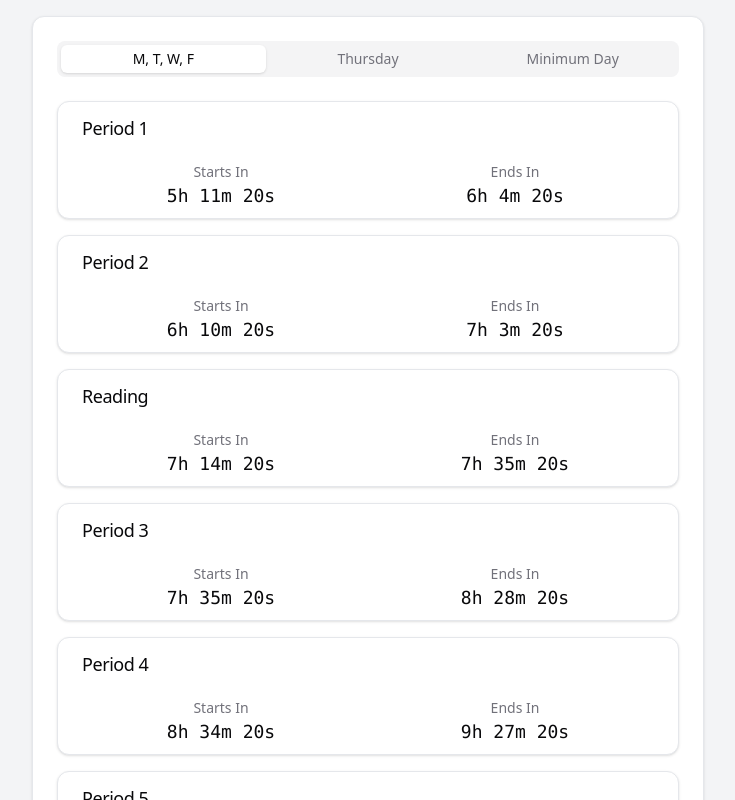
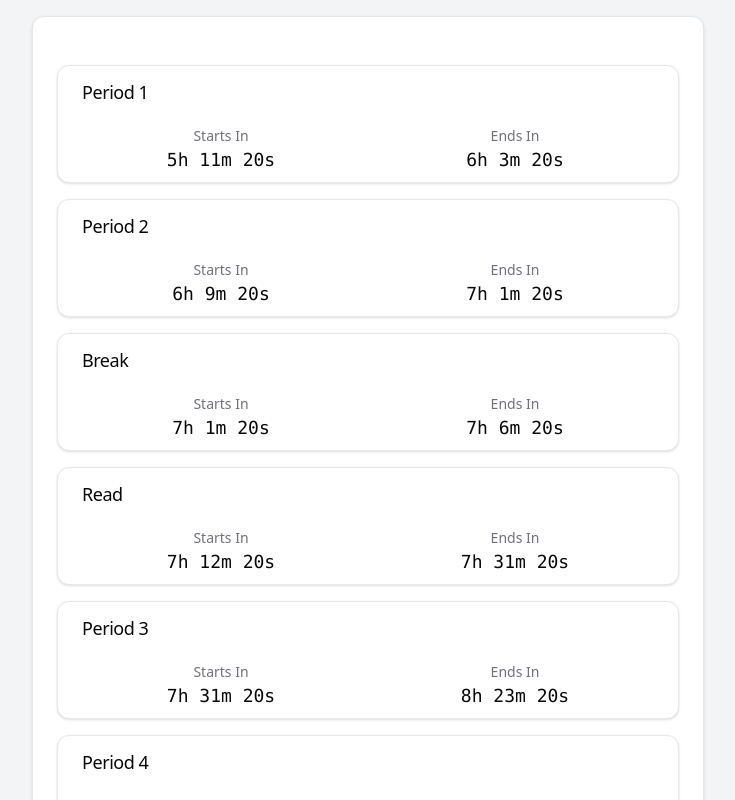
Before and after one commit to pokeshah/msjh.io, a Next.js app: page /s in a window 1280 px wide. Shown: the top 800 px of the page, without its empty margins (272-1007 px from the left). Built offline with nearby package versions, Linux system fonts and the light colour scheme.

Commit message:
update schedule

```diff
--- a/app/s/page.tsx
+++ b/app/s/page.tsx
@@ -1,7 +1,6 @@
 'use client';
 
 import { Card, CardContent, CardHeader, CardTitle } from "@/components/ui/card";
-import { Tabs, TabsList, TabsTrigger } from "@/components/ui/tabs";
 import { Badge } from "@/components/ui/badge";
 import { useState, useEffect } from 'react';
 
@@ -21,34 +20,17 @@ interface CountdownItem extends ScheduleItem {
 }
 
 const ScheduleTimer = () => {
-  const [currentTab, setCurrentTab] = useState<"regular" | "thursday" | "minimum">("regular");
-
-  const schedules: Record<"regular" | "thursday" | "minimum", ScheduleItem[]> = {
+  const schedules: { regular: ScheduleItem[] } = {
     regular: [
-      { label: "Period 1", startHour: 8, startMinute: 30, endHour: 9, endMinute: 23 },
-      { label: "Period 2", startHour: 9, startMinute: 29, endHour: 10, endMinute: 22 },
-      { label: "Reading", startHour: 10, startMinute: 33, endHour: 10, endMinute: 54 },
-      { label: "Period 3", startHour: 10, startMinute: 54, endHour: 11, endMinute: 47 },
-      { label: "Period 4", startHour: 11, startMinute: 53, endHour: 12, endMinute: 46 },
-      { label: "Period 5", startHour: 13, startMinute: 27, endHour: 14, endMinute: 20 },
-      { label: "Period 6", startHour: 14, startMinute: 26, endHour: 15, endMinute: 19 }
-    ],
-    thursday: [
-      { label: "Period 1", startHour: 8, startMinute: 30, endHour: 9, endMinute: 18 },
-      { label: "Period 2", startHour: 9, startMinute: 24, endHour: 10, endMinute: 12 },
-      { label: "Advisory", startHour: 10, startMinute: 23, endHour: 11, endMinute: 5 },
-      { label: "Period 3", startHour: 11, startMinute: 11, endHour: 11, endMinute: 59 },
-      { label: "Period 4", startHour: 12, startMinute: 5, endHour: 12, endMinute: 53 },
-      { label: "Period 5", startHour: 13, startMinute: 33, endHour: 14, endMinute: 21 },
-      { label: "Period 6", startHour: 14, startMinute: 27, endHour: 15, endMinute: 15 }
-    ],
-    minimum: [
-      { label: "Period 1", startHour: 8, startMinute: 30, endHour: 9, endMinute: 9 },
-      { label: "Period 2", startHour: 9, startMinute: 15, endHour: 9, endMinute: 54 },
-      { label: "Period 3", startHour: 10, startMinute: 0, endHour: 10, endMinute: 39 },
-      { label: "Period 4", startHour: 10, startMinute: 51, endHour: 11, endMinute: 30 },
-      { label: "Period 5", startHour: 11, startMinute: 36, endHour: 12, endMinute: 15 },
-      { label: "Period 6", startHour: 12, startMinute: 21, endHour: 13, endMinute: 0 }
+      { label: "Period 1", startHour: 8, startMinute: 30, endHour: 9, endMinute: 22 },
+      { label: "Period 2", startHour: 9, startMinute: 28, endHour: 10, endMinute: 20 },
+      { label: "Break", startHour: 10, startMinute: 20, endHour: 10, endMinute: 25 },
+      { label: "Read", startHour: 10, startMinute: 31, endHour: 10, endMinute: 50 },
+      { label: "Period 3", startHour: 10, startMinute: 50, endHour: 11, endMinute: 42 },
+      { label: "Period 4", startHour: 11, startMinute: 48, endHour: 12, endMinute: 40 },
+      { label: "Lunch", startHour: 12, startMinute: 40, endHour: 13, endMinute: 15 },
+      { label: "Period 5", startHour: 13, startMinute: 21, endHour: 14, endMinute: 13 },
+      { label: "Period 6", startHour: 14, startMinute: 19, endHour: 15, endMinute: 11 }
     ]
   };
 
@@ -72,7 +54,7 @@ const ScheduleTimer = () => {
   const calculateCountdowns = () => {
     const currentTime = new Date();
 
-    const newCountdowns = schedules[currentTab].map(period => {
+    const newCountdowns = schedules.regular.map(period => {
       const startTime = new Date();
       startTime.setHours(period.startHour, period.startMinute, 0, 0);
 
@@ -98,29 +80,12 @@ const ScheduleTimer = () => {
     calculateCountdowns();
     const interval = setInterval(calculateCountdowns, 900);
     return () => clearInterval(interval);
-  }, [currentTab]);
-
-  const handleTabChange = (value: string) => {
-    if (value === "regular" || value === "thursday" || value === "minimum") {
-      setCurrentTab(value);
-    }
-  };
+  }, []);
 
   return (
       <div className="min-h-screen bg-gray-100 p-4">
         <Card className="max-w-2xl mx-auto">
           <CardHeader>
-            <Tabs
-                defaultValue={currentTab}
-                className="w-full"
-                onValueChange={handleTabChange}
-            >
-              <TabsList className="grid w-full grid-cols-3">
-                <TabsTrigger value="regular">M, T, W, F</TabsTrigger>
-                <TabsTrigger value="thursday">Thursday</TabsTrigger>
-                <TabsTrigger value="minimum">Minimum Day</TabsTrigger>
-              </TabsList>
-            </Tabs>
           </CardHeader>
 
           <CardContent>
```
